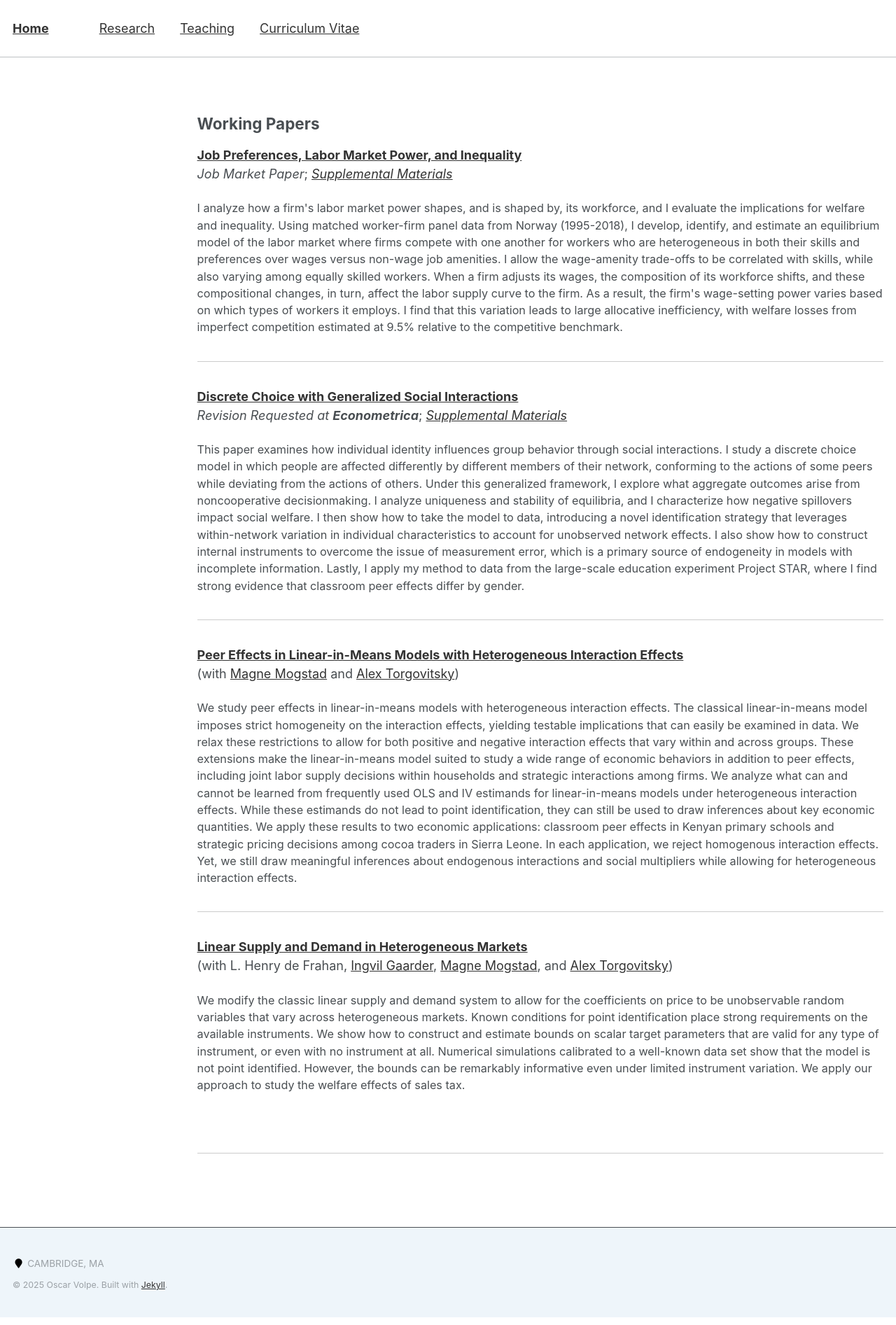
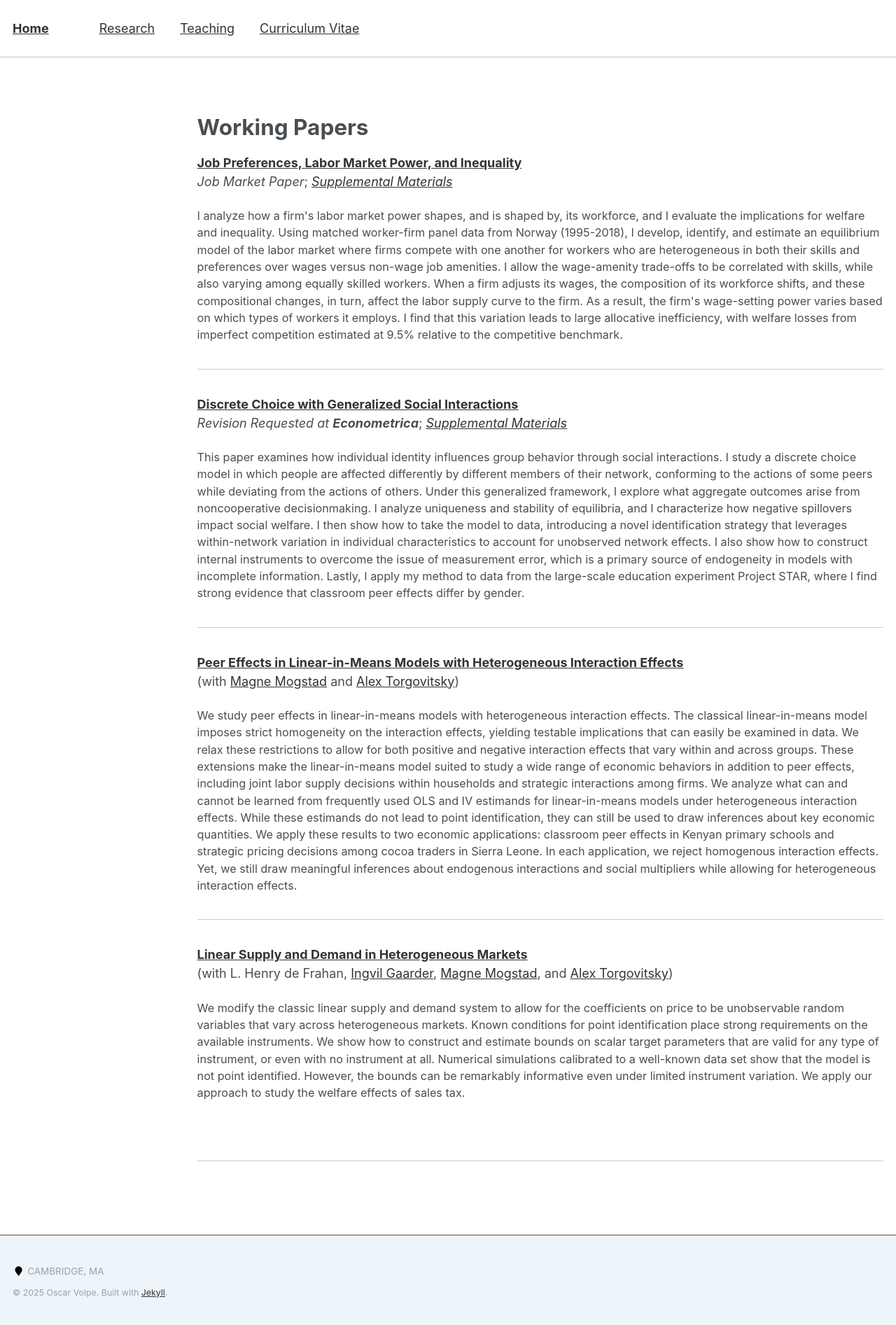
Before and after one commit to ovolpe/ovolpe.github.io, a Jekyll site: the page built from _pages/research.md, in a window 1280 px wide. Shown: the whole page at 70% size. Built offline with Jekyll 4.4.1, drawn with Linux system fonts in a browser that asks for light colours.

Commit message:
Update research.md

```diff
--- a/_pages/research.md
+++ b/_pages/research.md
@@ -6,7 +6,7 @@ author_profile: false
 
 {% include base_path %}
 
-## Working Papers
+## <span style="font-size: 1.4em;">Working Papers</span>
 
 [**Job Preferences, Labor Market Power, and Inequality**](/files/jmp.pdf) <br>
 _Job Market Paper_; [*Supplemental Materials*](/files/jmp_supplement.pdf)<br>
```
